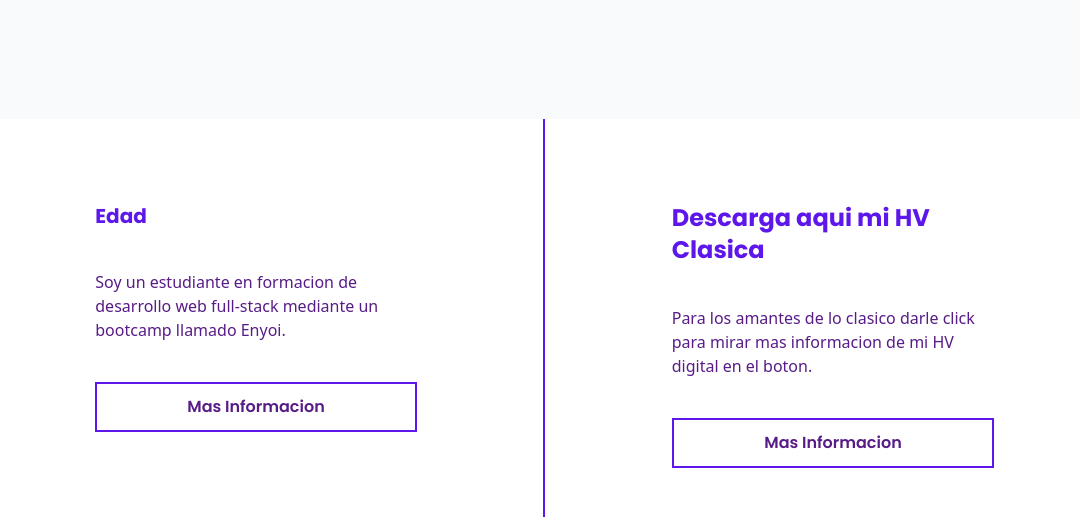
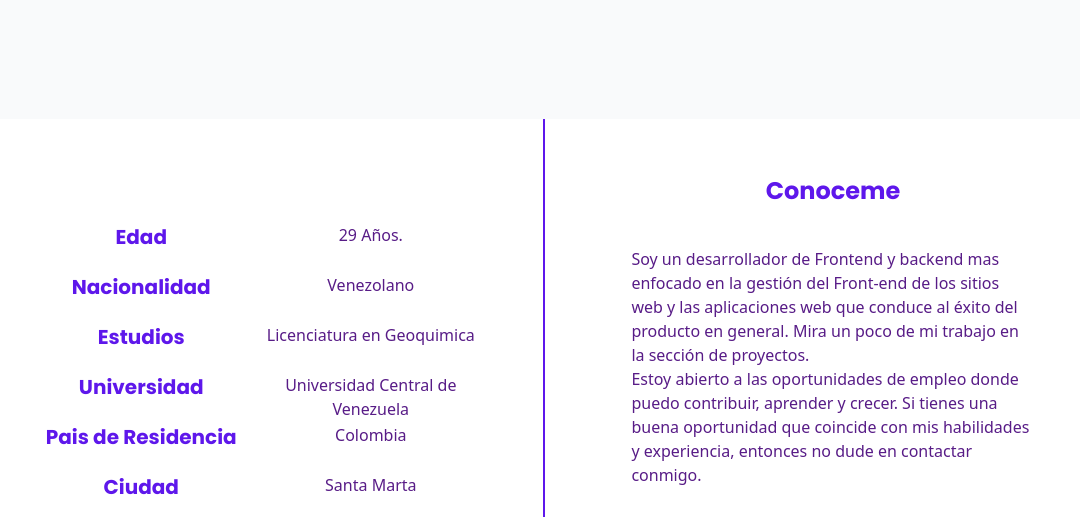
Before and after one commit to elisum1/Portafolio, a website: page Info.html in a window 1280 px wide. Shown: the part 151-668 px from the top of the page, without its empty margins (95-1175 px from the left). Drawn offline with Linux system fonts and the light colour scheme.

Commit message:
Trabajo Terminado

```diff
--- a/Info.html
+++ b/Info.html
@@ -37,26 +37,49 @@
         <section id="section1">
             <div class="w-[100%] h-screen border-b-2 flex gap-2 bg-gray-50">
                 <div class="w-[90%] md:h-[70%] h-[90%] bg-white md:justify-start items-center md:flex m-auto">
-                    <div class="md:w-[50%] md:h-[100%] h-[50%]  m-auto flex justify-center items-center md:border-r-2 border-bgColorMorado md:flex ">
-                        <div class="w-[80%] h-[70%]">
-                            <div class="flex flex-col gap-10 items-center w-[100%] h-[100%] ">
+                    <div class="md:w-[50%] md:h-[100%] h-[50%] m-auto flex justify-center items-center md:border-r-2 border-bgColorMorado md:flex ">
+                        <div class="w-[80%] h-[70%] flex flex-col justify-center">
+                            <div class="md:flex w-[100%] h-[50px] gap-[100px] s:flex-col text-center ">
 
                                 <h2 class="text-bgColorMorado font-primary font-bold md:text-5xl text-xl md:w-[70%]">Edad </h2>
-                                <p class="md:text-xl text-purple-900 md:w-[70%]">Soy un estudiante en formacion de desarrollo web full-stack mediante un bootcamp llamado Enyoi.  </p>
-                                <button class="text-purple-900 font-primary font-semibold w-[70%] h-[50px] border-2 border-bgColorMorado hover:bg-bgColorMorado hover:text-white  transition-all"><a href="Info.html">Mas Informacion</a></button>
+                                <p class="md:text-xl text-purple-900 md:w-[70%]">29 Años.</p>
+                            </div>
+                            <div class="md:flex w-[100%] h-[50px] gap-[100px] s:flex-col text-center " >
+                                <h2 class="text-bgColorMorado font-primary font-bold md:text-5xl text-xl md:w-[70%]">Nacionalidad </h2>
+                                <p class="md:text-xl text-purple-900 md:w-[70%]">Venezolano</p>
+                            </div>
+                            <div class="md:flex w-[100%] h-[50px] gap-[100px] s:flex-col text-center " >
+                                <h2 class="text-bgColorMorado font-primary font-bold md:text-5xl text-xl md:w-[70%]">Estudios</h2>
+                                <p class="md:text-xl text-purple-900 md:w-[70%]">Licenciatura en Geoquimica</p>
+                            </div>
+                            <div class=" md:flex w-[100%] h-[50px] gap-[100px] s:flex-col text-center " >
+                                <h2 class="text-bgColorMorado font-primary font-bold md:text-5xl text-xl md:w-[70%]">Universidad </h2>
+                                <p class="md:text-xl text-purple-900 md:w-[70%]">Universidad Central de Venezuela</p>
+                            </div>
+
+                            <div class="md:flex w-[100%] h-[50px] gap-[100px] s:flex-col text-center " >
+                                <h2 class="text-bgColorMorado font-primary font-bold md:text-5xl text-xl md:w-[70%]">Pais de Residencia</h2>
+                                <p class="md:text-xl text-purple-900 md:w-[70%]">Colombia</p>
+                            </div>
+                            <div class=" md:flex w-[100%] h-[50px] gap-[100px] s:flex-col text-center " >
+                                <h2 class="text-bgColorMorado font-primary font-bold md:text-5xl text-xl md:w-[70%]">Ciudad</h2>
+                                <p class="md:text-xl text-purple-900 md:w-[70%]">Santa Marta</p>
+                            </div>
+                            <div class=" md:flex w-[100%] h-[50px] gap-[100px] s:flex-col text-center " >
+                                <h2 class="text-bgColorMorado font-primary font-bold md:text-5xl text-xl md:w-[70%]">Estudios actuales</h2>
+                                <a class=" flex justify-center" href="https://www.enyoi.co/"><img src="https://formacion.enyoi.co/pluginfile.php/1/theme_edma/main_logo/1712955072/enyoi-logo%20negro.png" alt="Enyoi" style="width:60px;max-width:none!important;"></a>
                             </div>
                         </div>
-
 
                     </div>
 
                     <div class="md:w-[50%] md:h-[100%] h-[50%]  m-auto flex justify-center items-center">
-                        <div class="w-[80%] h-[70%] m-auto">
-                            <div class="flex flex-col gap-10 sm:items-center w-[100%] h-[100%]">
+                        <div class="md:w-[100%] h-[80%] m-auto flex flex-col justify-center">
+                            <div class="flex flex-col gap-10 sm:items-center md:w-[100%] h-[100%]">
 
-                                <h2 class="text-bgColorMorado font-primary font-bold md:text-5xl text-2xl md:w-[70%]">Descarga aqui mi HV Clasica</h2>
-                                <p class="md:text-xl text-purple-900 md:w-[70%]">Para los amantes de lo clasico darle click para mirar mas informacion de mi HV digital en el boton.</p>
-                                <button class="text-purple-900 font-primary font-semibold w-[70%] h-[50px] border-2 border-bgColorMorado hover:bg-bgColorMorado hover:text-white  transition-all">Mas Informacion </button>
+                                <h2 class="text-bgColorMorado font-primary font-bold md:text-5xl text-2xl md:w-[70%] text-center">Conoceme</h2>
+                                <p class=" text-purple-900 md:w-[70%]">Soy un desarrollador de Frontend y backend mas enfocado en la gestión del Front-end de los sitios web y las aplicaciones web que conduce al éxito del producto en general. Mira un poco de mi trabajo en la sección de proyectos. <br>Estoy abierto a las oportunidades de empleo donde puedo contribuir, aprender y crecer. Si tienes una buena oportunidad que coincide con mis habilidades y experiencia, entonces no dude en  contactar conmigo.</p>
+                                <a href="formulario.html"class=" text-purple-900 font-primary font-semibold w-[70%] h-[50px] border-2 border-bgColorMorado hover:bg-bgColorMorado hover:text-white  transition-all flex justify-center items-center">Contactame</a>
 
                             </div>
                         </div>
--- a/src/js/jstail.js
+++ b/src/js/jstail.js
@@ -1,14 +1,13 @@
 // QUERYS //
 
+//QUERYS DE EFECTOS DE ESCTITURA//
 const div = document.querySelector('.textos');
 const repetivoText = document.querySelector('.textoRepetivo');
 
 const subtext = document.querySelector('.subtext');
-const botonIndg = document.getElementById('indagar');
-const sig = document.getElementById('indagar');
-const web = document.getElementById('webClass');
 const palabr = document.getElementById('palabra');
 
+//Querys Botones//
 const colorFijo = document.getElementById('cambio');
 const colorFijo1 = document.getElementById('cambio1');
 const colorFijo2 = document.getElementById('cambio2');
@@ -16,8 +15,14 @@ const colorFijo3 = document.getElementById('cambio3');
 const colorFijo4 = document.getElementById('cambio4');
 const colorFijo5 = document.getElementById('cambio5');
 
+
 const panel = document.getElementById('svgs');
+
+//Querys de el Avatar//
+const web = document.getElementById('webClass');
 const webClassN = document.getElementById('webClassNormal')
+
+
 const mn = document.getElementById('main');
 const headerColor= document.getElementById('headerGris');
 const bgSection1 = document.getElementById('bgSection1');
@@ -30,7 +35,7 @@ const textoPortatil = document.getElementById('textPortatil')
 const efectoPt = document.getElementById('efectoPortatil')
 
 
-//EFECTOS ESCRITURA//
+//EFECTOS ESCRITURA AUTOMATICA AL INICIAR LA PAGINA//
 
 function efectoText(elemento,texto,i=0){
 elemento.textContent += texto[i];
@@ -55,7 +60,6 @@ setTimeout(() => efectoTextSecundario(subtext,text,j+1), 100);
 
 };
 
-
 text = 'Desarrolador Front-end y back-end en Formacion.';
 efectoTextSecundario(subtext,text);
 
@@ -74,8 +78,6 @@ setTimeout(() => efectoTextRepetivo(repetivoText,rText,h+1), 100);
 
 rText = 'BIENVENIDO';
 efectoTextRepetivo(repetivoText,rText);
-
-
 
 
 const webC = () => {
@@ -128,7 +130,7 @@ efectoTextPortatil(efectoPt,rTextP);
 
 textoPortatil.onclick = textoPort;
 
-//Buttons//
+//interaccion de el swich que tiene posicion fixed//
 
 const btnOn = () =>{
 
@@ -171,6 +173,8 @@ const btnOff = () =>{
 swichOff.onclick = btnOff
 
 
+//efecto scroll de la suavidad en que se redirigen las secciones mediante la interaccion de los botones//
+
 function scrollToElement(elementId) {
   const elemento = document.getElementById(elementId);
   if (elemento) {
@@ -185,18 +189,17 @@ function scrollToSection(sectionId) {
   }
 }
 
-function scrollToSection(sectionId) {
-  var section = document.getElementById(sectionId);
-  if (section) {
-    section.scrollIntoView({ behavior: 'smooth' });
-  }
-}
+//efectos de cambio de color cuando damos click a los botones de interaccion que tienen posicion fixed//
 
 colorFijo.addEventListener('click', function() {
+
   if(!colorFijo.classList.contains('bg-bgColorNegro')){
 colorFijo.classList.add('bg-bgColorNegro');
 colorFijo1.classList.remove('bg-bgColorNegro')
 colorFijo2.classList.remove('bg-bgColorNegro')
+colorFijo3.classList.remove('bg-bgColorNegro')
+colorFijo4.classList.remove('bg-bgColorNegro')
+colorFijo5.classList.remove('bg-bgColorNegro')
 
 }else{
   colorFijo.classList.remove('bg-bgColorNegro');
```
Also changed, not shown: index.html (+5 -5 lines), src/output.css.
